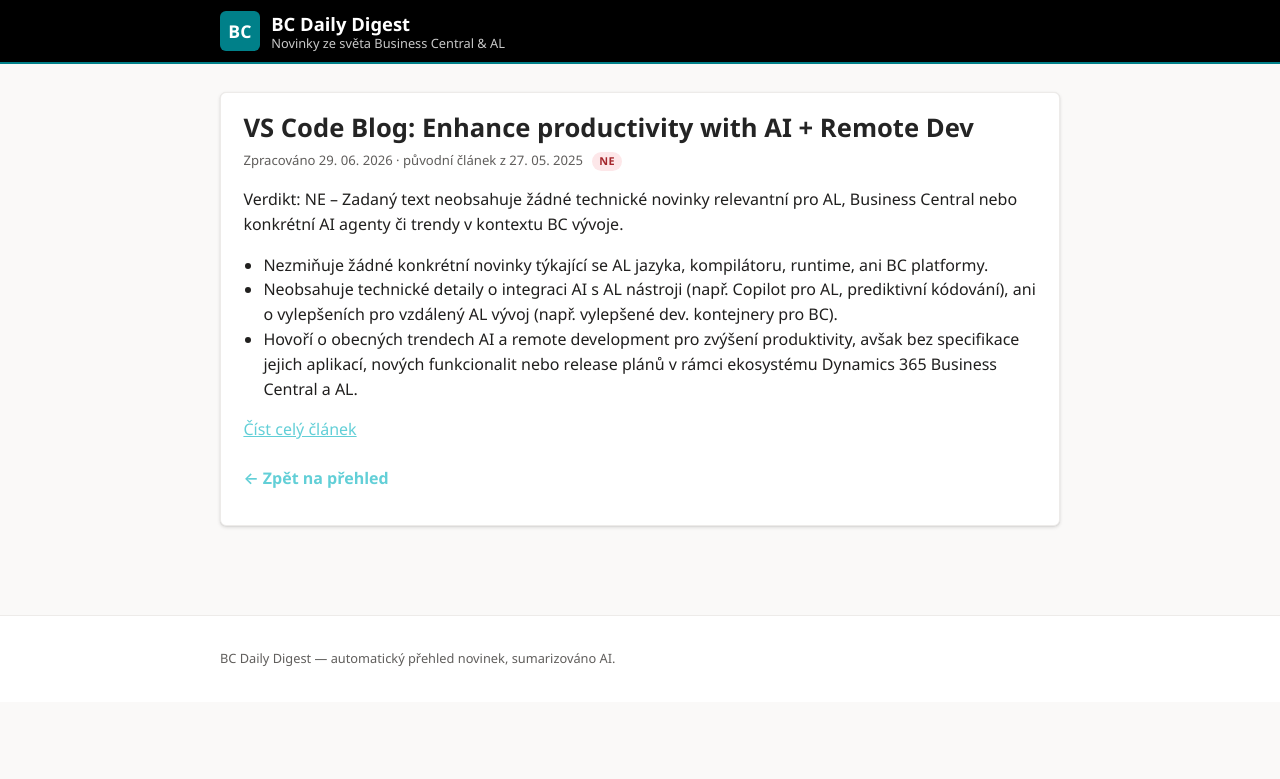
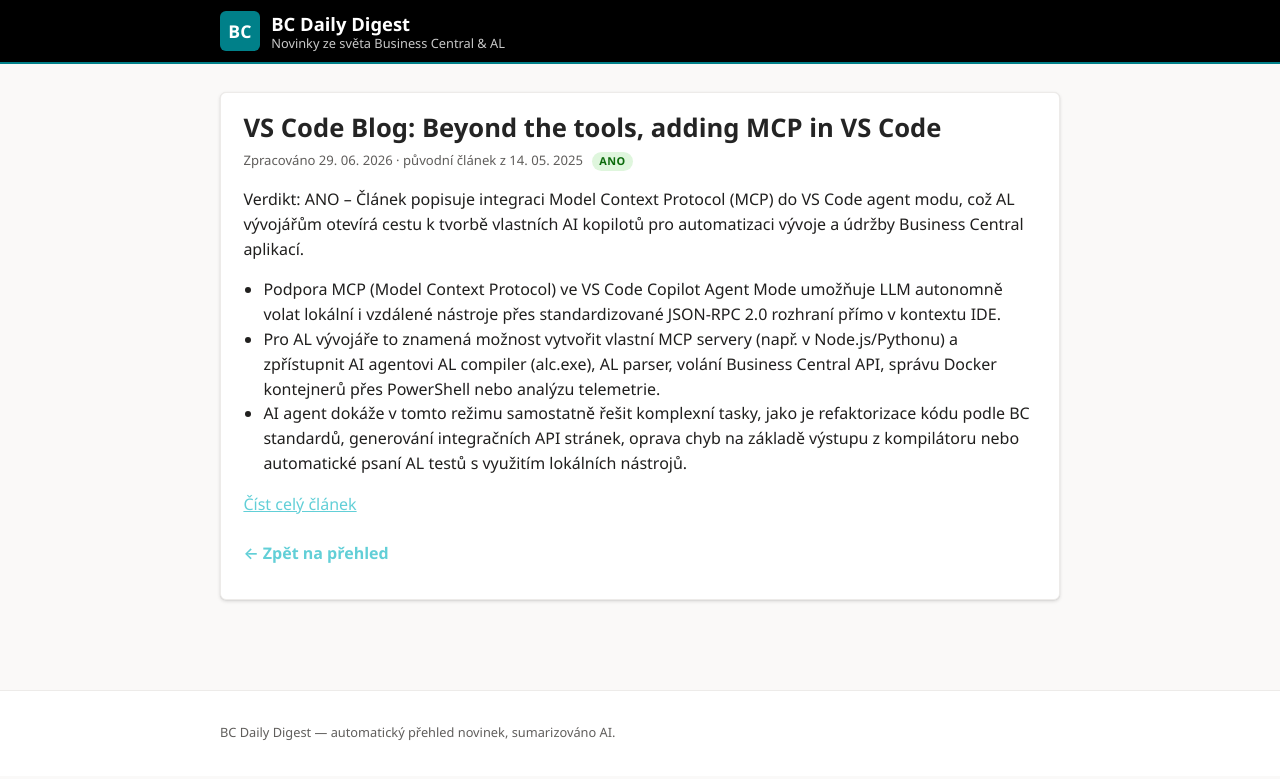
Before and after one commit to ValsorimS/bc-daily-digest, a Jekyll site: the page built from _posts/2026-06-29-vs-code-blog-1.md, in a window 1280 px wide. Shown: the top 779 px of the page. Built offline with Jekyll 4.4.1, drawn with Linux system fonts in a browser that asks for light colours.

Commit message:
Update daily digest

```diff
--- a/_posts/2026-06-29-vs-code-blog-1.md
+++ b/_posts/2026-06-29-vs-code-blog-1.md
@@ -1,16 +1,16 @@
 ---
 layout: post
-title: "VS Code Blog: Enhance productivity with AI + Remote Dev"
+title: "VS Code Blog: Beyond the tools, adding MCP in VS Code"
 published: true
-original_date: 2025-05-27
+original_date: 2025-05-14
 ---
 
-Verdikt: NE – Zadaný text neobsahuje žádné technické novinky relevantní pro AL, Business Central nebo konkrétní AI agenty či trendy v kontextu BC vývoje.
+Verdikt: ANO – Článek popisuje integraci Model Context Protocol (MCP) do VS Code agent modu, což AL vývojářům otevírá cestu k tvorbě vlastních AI kopilotů pro automatizaci vývoje a údržby Business Central aplikací.
 
 <!--více-->
 
-*   Nezmiňuje žádné konkrétní novinky týkající se AL jazyka, kompilátoru, runtime, ani BC platformy.
-*   Neobsahuje technické detaily o integraci AI s AL nástroji (např. Copilot pro AL, prediktivní kódování), ani o vylepšeních pro vzdálený AL vývoj (např. vylepšené dev. kontejnery pro BC).
-*   Hovoří o obecných trendech AI a remote development pro zvýšení produktivity, avšak bez specifikace jejich aplikací, nových funkcionalit nebo release plánů v rámci ekosystému Dynamics 365 Business Central a AL.
+- Podpora MCP (Model Context Protocol) ve VS Code Copilot Agent Mode umožňuje LLM autonomně volat lokální i vzdálené nástroje přes standardizované JSON-RPC 2.0 rozhraní přímo v kontextu IDE.
+- Pro AL vývojáře to znamená možnost vytvořit vlastní MCP servery (např. v Node.js/Pythonu) a zpřístupnit AI agentovi AL compiler (alc.exe), AL parser, volání Business Central API, správu Docker kontejnerů přes PowerShell nebo analýzu telemetrie.
+- AI agent dokáže v tomto režimu samostatně řešit komplexní tasky, jako je refaktorizace kódu podle BC standardů, generování integračních API stránek, oprava chyb na základě výstupu z kompilátoru nebo automatické psaní AL testů s využitím lokálních nástrojů.
 
-[Číst celý článek](https://code.visualstudio.com/blogs/2025/05/27/ai-and-remote)
+[Číst celý článek](https://code.visualstudio.com/blogs/2025/05/12/agent-mode-meets-mcp)
--- a/history.json
+++ b/history.json
@@ -247,5 +247,8 @@
     "https://code.visualstudio.com/blogs/2025/06/12/full-mcp-spec-support": "2026-06-29T00:31:01.273264",
     "https://yzhums.com/74366/": "2026-06-29T09:31:42.984200",
     "https://code.visualstudio.com/blogs/2025/05/27/ai-and-remote": "2026-06-29T09:33:11.108965",
-    "https://code.visualstudio.com/blogs/2025/05/19/openSourceAIEditor": "2026-06-29T09:34:44.538160"
+    "https://code.visualstudio.com/blogs/2025/05/19/openSourceAIEditor": "2026-06-29T09:34:44.538160",
+    "https://www.hougaard.com/ui-timers-in-al-without-javascript/": "2026-06-29T16:58:06.242466",
+    "https://code.visualstudio.com/blogs/2025/05/12/agent-mode-meets-mcp": "2026-06-29T16:59:19.288677",
+    "https://code.visualstudio.com/blogs/2025/03/26/custom-instructions": "2026-06-29T17:00:31.746191"
 }
```
Also changed, not shown: _posts/2026-06-29-hougaard-0.md (added, +16 -0 lines), _posts/2026-06-29-vs-code-blog-2.md (+7 -7 lines).
